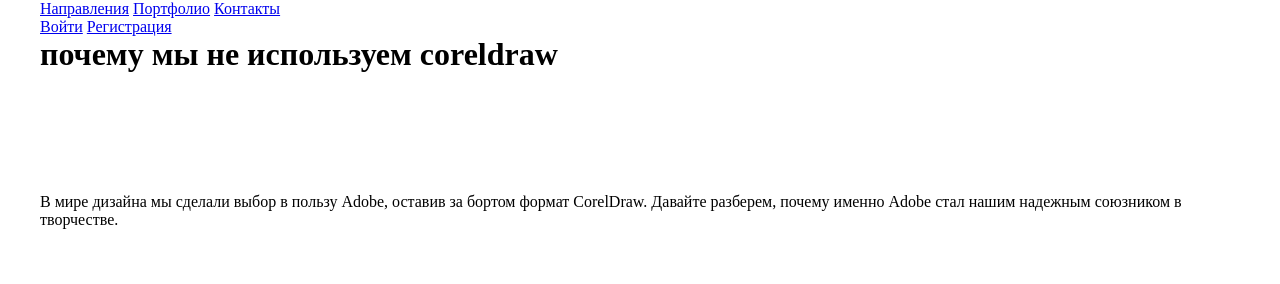
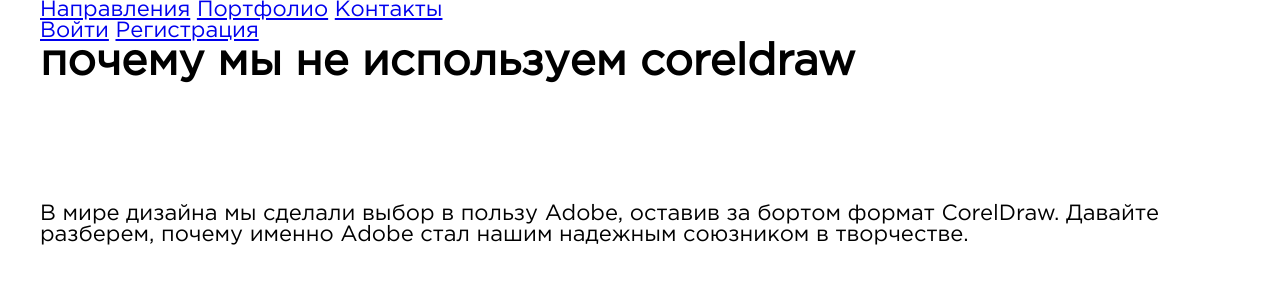
Before and after one commit to vmnekrasovv/rusdesign, a plain HTML site: page app/index.html in a window 1280 px wide. Drawn offline with nearby package versions, Linux system fonts and the light colour scheme; files that its build step writes are made by us from their sources; a script that the page names is missing.

Commit message:
Шрифт

```diff
--- a/app/scss/app.scss
+++ b/app/scss/app.scss
@@ -1,4 +1,28 @@
-@import 'scrollbar';
+@font-face {
+	font-family: 'Gotham';
+	src: url('../fonts/GothamPro.woff2') format('woff2');
+	font-weight: 400;
+	font-style: normal;
+	font-display: swap;
+}
+
+@font-face {
+	font-family: 'Gotham';
+	src: url('../fonts/GothamPro.woff2') format('woff2');
+	font-weight: 500;
+	font-style: normal;
+	font-display: swap;
+}
+
+:root {
+
+	--index: calc(1vw + 1vh);
+
+	--color-dark: #15181F;
+
+}
+
+// @import 'scrollbar';
 
 *, *::before, *::after {
 	padding: 0;
@@ -14,6 +38,8 @@
 	width: 100%;
 	height: 100%;
 	position: relative;
+	font-family: 'Gotham';
+	font-size: 22px;
 }
 
 body.lock {
@@ -23,14 +49,6 @@
 		overflow: auto;
 	}
 }
-
-:root {
-	--index: calc(1vw + 1vh);
-}
-
-/* .content {
-	will-change: transform;
-} */
 
 .container {
 	max-width: calc(1200px + (var(--index) * 2));
@@ -42,6 +60,11 @@
 	padding: 120px 0;
 }
 
-@import 'burger';
+p {
+	line-height: 140%;
+}
+
 @import 'header';
-@import 'footer';
+
+// @import 'burger';
+// @import 'footer';
```
Also changed, not shown: app/css/app.min.css (added), app/fonts/GothamPro-Medium.woff2 (added), app/fonts/GothamPro.woff2 (added).
